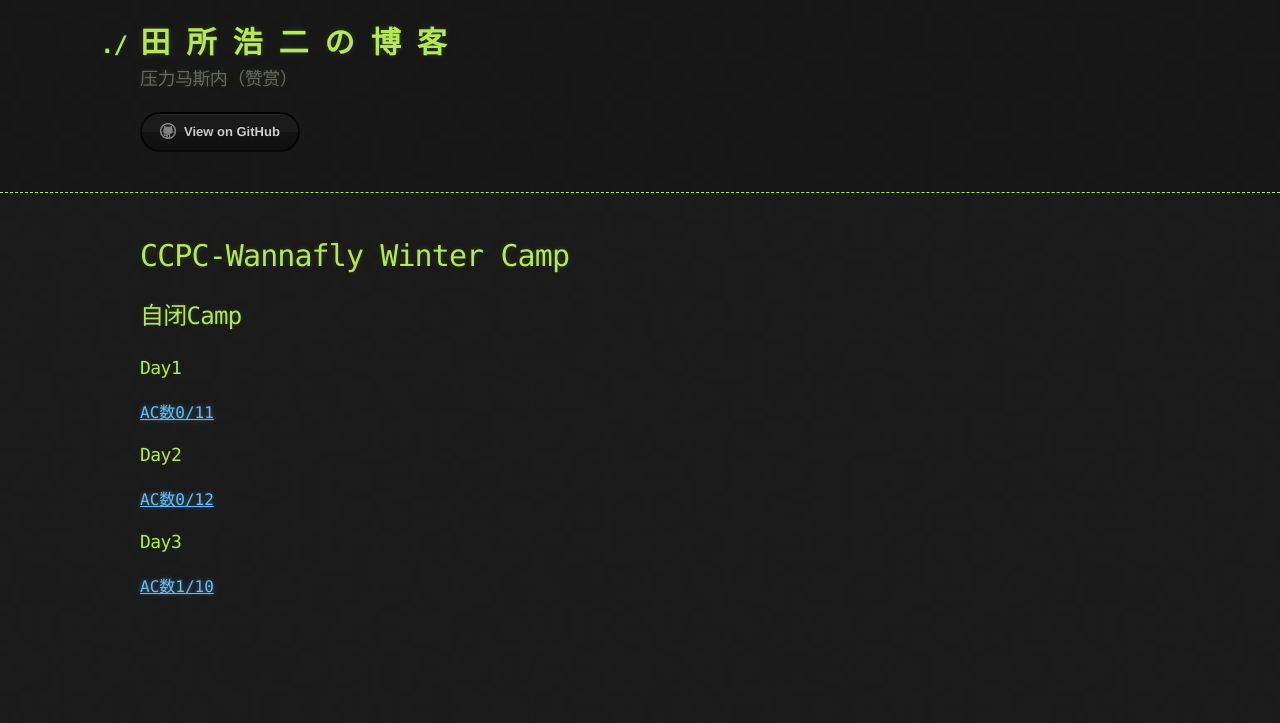
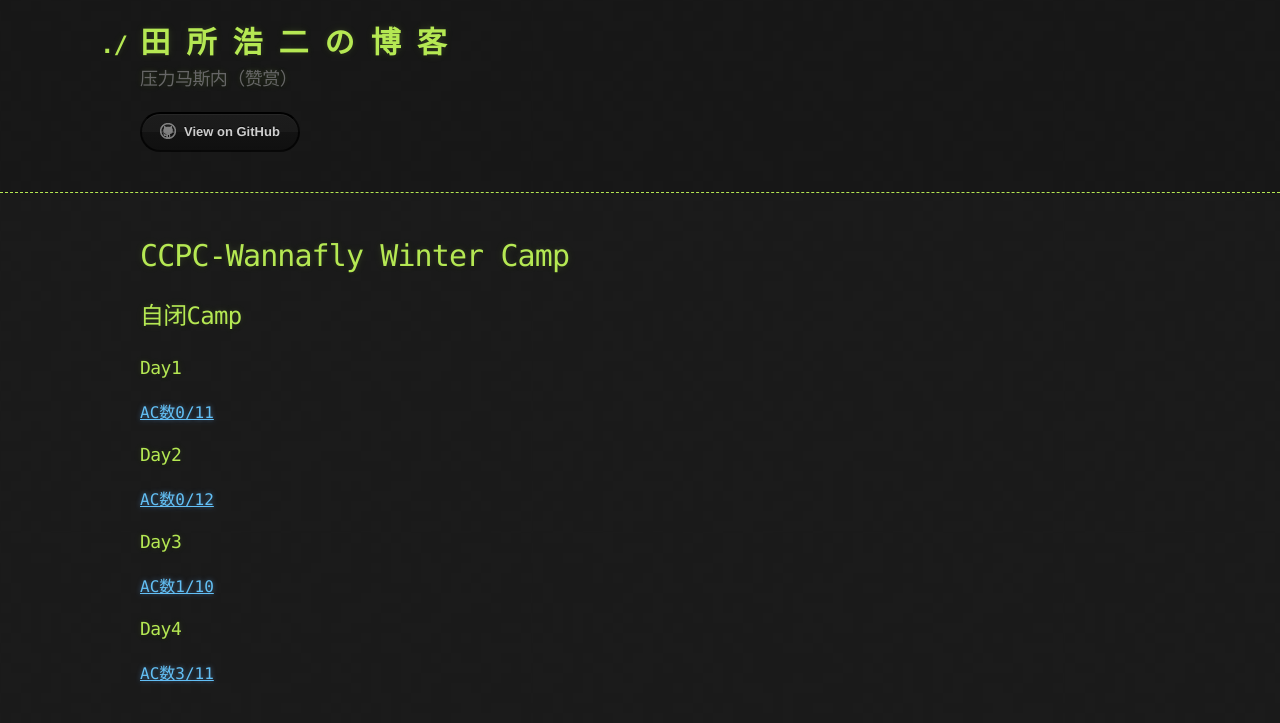
Before and after one commit to JingzeWang/Blog-for-ACM, a Jekyll site: the page built from Wannafly2019Winter/Wannafly2019Winter.md, in a window 1280 px wide. Shown: the top 723 px of the page. Built offline with Jekyll 4.4.1, drawn with Linux system fonts in a browser that asks for light colours; our own code applies the rules of GitHub Pages for plain Markdown files.

Commit message:
Update Wannafly2019Winter.md

```diff
--- a/Wannafly2019Winter/Wannafly2019Winter.md
+++ b/Wannafly2019Winter/Wannafly2019Winter.md
@@ -10,3 +10,7 @@
 ### Day3
 
 [AC数1/10](./Wannafly2019_Day3.md)
+
+### Day4
+
+[AC数3/11](./Wannafly2019_Day4.md)
```
